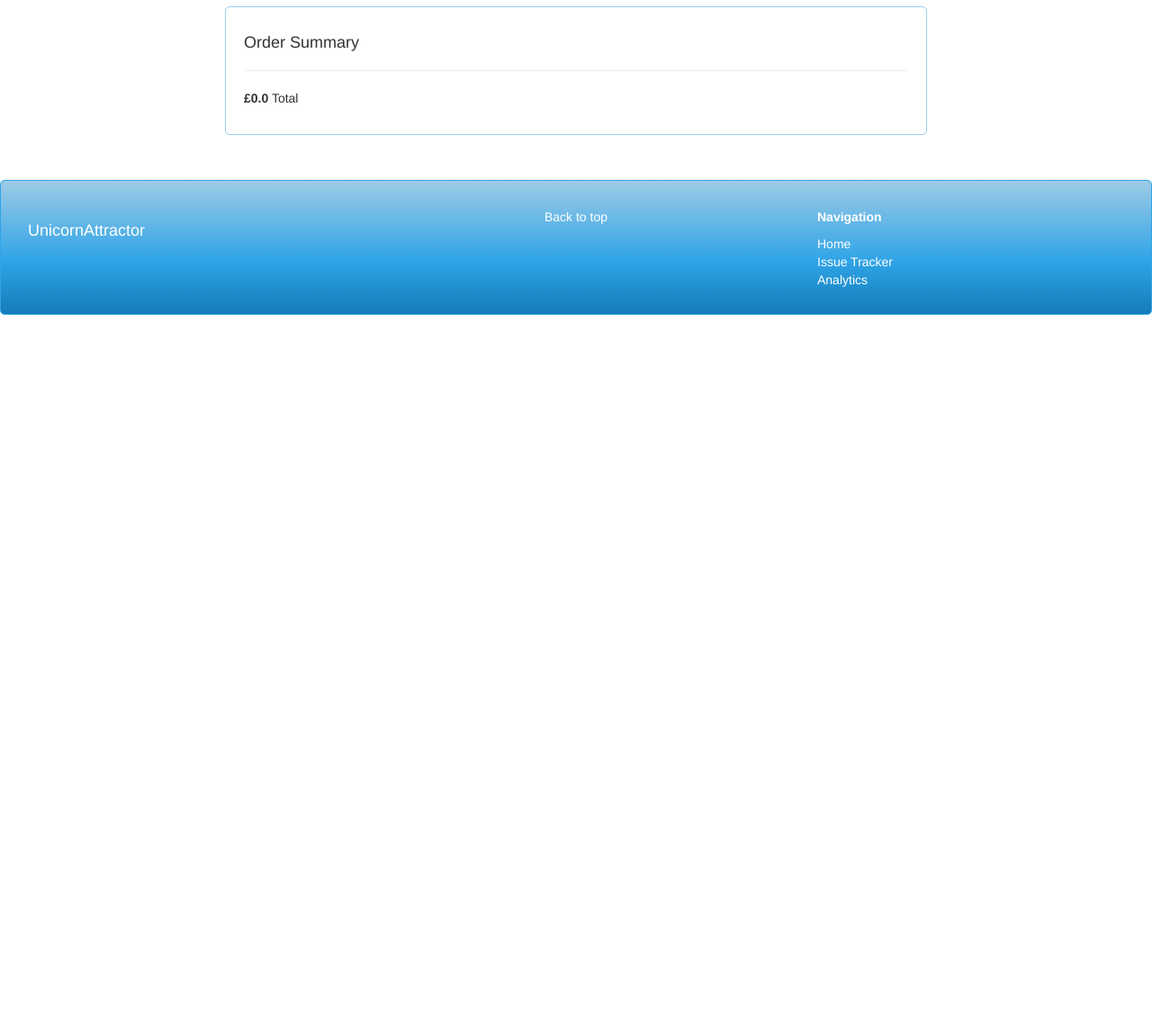
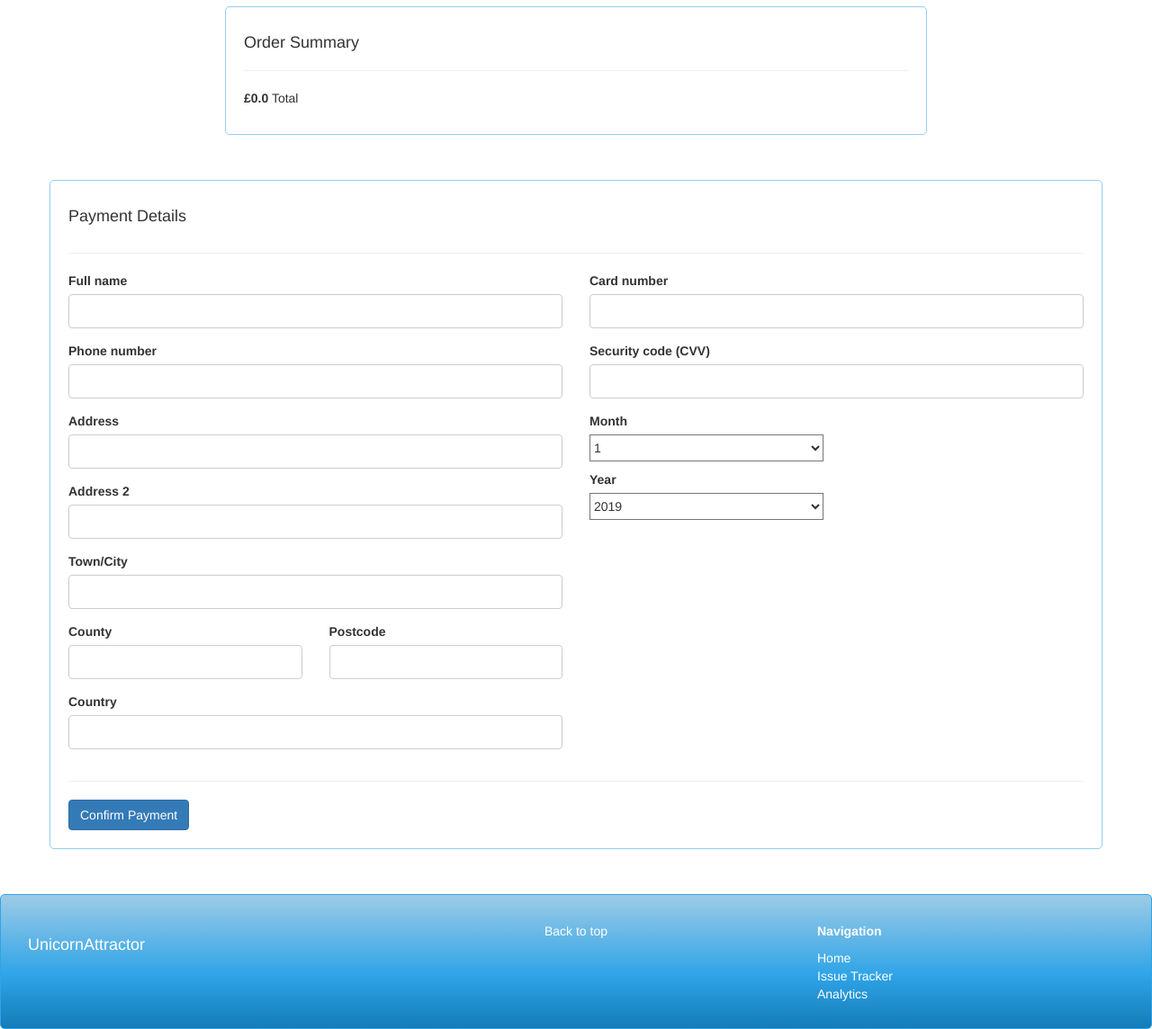
Before and after one commit to Kash1503/full-stack-frameworks-with-django, a Django app: page /checkout/ in a window 1280 px wide. Shown: the part 189-1333 px from the top of the page at 90% size. Before the commit the page ends 539 px from the top, so only its background shows below. Run offline with Django 3.2, Linux system fonts and the light colour scheme; the visitor is signed in with stand-in values (Sample User, id 1); some libraries are stand-ins or nearby versions; some web fonts are replaced.

Commit message:
Add checkout app and implement Stripe to make payments.

```diff
--- a/unicornAttractor/checkout/forms.py
+++ b/unicornAttractor/checkout/forms.py
@@ -6,14 +6,14 @@ class MakePaymentForm(forms.Form):
     Allow users to input payment information to complete the order
     """
 
-    MONTH_CHOICES = [(i, i) for i in range (1, 12)]
+    MONTH_CHOICES = [(i, i) for i in range (1, 13)]
     YEAR_CHOICES = [(i, i) for i in range (2019, 2038)]
 
-    card_number = forms.CharField(label='Card number', required=False)
+    credit_card_number = forms.CharField(label='Card number', required=False)
     cvv = forms.CharField(label='Security code (CVV)', required=False)
-    expiry_month = forms.ChoiceField(label='Month', choices=MONTH_CHOICES, required=False)
-    expiry_year = forms.ChoiceField(label='Year', choices=YEAR_CHOICES, required=False)
-    stripe_id = forms.CharField(widget=forms.HiddenInput)
+    expiry_month = forms.ChoiceField(label='Month', choices=MONTH_CHOICES, required=False, widget=forms.Select(attrs={'class': 'form-dropdown'}))
+    expiry_year = forms.ChoiceField(label='Year', choices=YEAR_CHOICES, required=False, widget=forms.Select(attrs={'class': 'form-dropdown'}))
+    stripe_id = forms.CharField(widget=forms.HiddenInput, required=False)
 
 
 class OrderForm(forms.ModelForm):
@@ -22,4 +22,9 @@ class OrderForm(forms.ModelForm):
     """
     class Meta:
         model = Order
-        fields = {'full_name', 'phone_number', 'country', 'county', 'town_or_city', 'postcode', 'street1', 'street2'}
+        fields = {'full_name', 'phone_number', 'country', 'county', 'town_or_city', 'postcode', 'street1', 'street2', 'country'}
+        labels = {
+            'street1': 'Address',
+            'street2': 'Address 2',
+            'town_or_city': 'Town/City',
+        }
--- a/unicornAttractor/checkout/templates/checkout.html
+++ b/unicornAttractor/checkout/templates/checkout.html
@@ -1,4 +1,15 @@
 {% extends 'base.html' %}
+{% load static from staticfiles %}
+{% block head_js %}
+<script type="text/javascript" src="https://js.stripe.com/v2/"></script>
+<script type="text/javascript">
+    //<![CDATA[
+    Stripe.publishableKey = '{{ publishable }}';
+    //]]>
+</script>
+<script type="text/javascript" src="{% static 'js/stripe.js' %}"></script>
+{% endblock %}
+
 {% block page_heading %}Checkout{% endblock %}
 
 {% block content %}
@@ -31,9 +42,123 @@
         </div>
     </div>
 </div>
-<!-- Order form -->
 
+<!-- Stripe messages -->
+<div id="credit-card-errors" style="display: none;">
+    <div id="alert-message block-message error" id="stripe-error-message"></div>
+</div>
+<!-- Stripe messages END -->
 
-<!-- Payment form -->
+<div class="row">
+    <div class="col-xs-12 section-box">
+        <div class="row">
+            <div class="col-xs-12">
+                <h4>Payment Details</h4>
+            </div>
+        </div>
+        <hr>
 
+        <form role="form" method='POST' id="payment-form">
+            <div class="row">
+                <!-- Order form -->
+                <div class="col-xs-6">
+                    <div class="row">
+                        <div class="col-xs-12 form-input">
+                            {{ order_form.full_name.errors }}
+                            {{ order_form.full_name.label_tag }}
+                            {{ order_form.full_name }}
+                        </div>
+                    </div>
+                    <div class="row">
+                        <div class="col-xs-12 form-input">
+                            {{ order_form.phone_number.errors }}
+                            {{ order_form.phone_number.label_tag }}
+                            {{ order_form.phone_number }}
+                        </div>
+                    </div>
+                    <div class="row">
+                        <div class="col-xs-12 form-input">
+                            {{ order_form.street1.errors }}
+                            {{ order_form.street1.label_tag }}
+                            {{ order_form.street1 }}
+                        </div>
+                    </div>
+                    <div class="row">
+                        <div class="col-xs-12 form-input">
+                            {{ order_form.street2.errors }}
+                            {{ order_form.street2.label_tag }}
+                            {{ order_form.street2 }}
+                        </div>
+                    </div>
+                    <div class="row">
+                        <div class="col-xs-12 form-input">
+                            {{ order_form.town_or_city.errors }}
+                            {{ order_form.town_or_city.label_tag }}
+                            {{ order_form.town_or_city }}
+                        </div>
+                    </div>
+                    <div class="row">
+                        <div class="col-xs-6 form-input">
+                            {{ order_form.county.errors }}
+                            {{ order_form.county.label_tag }}
+                            {{ order_form.county }}
+                        </div>
+                        <div class="col-xs-6 form-input">
+                            {{ order_form.postcode.errors }}
+                            {{ order_form.postcode.label_tag }}
+                            {{ order_form.postcode }}
+                        </div>
+                    </div>
+                    <div class="row">
+                        <div class="col-xs-12 form-input">
+                            {{ order_form.country.errors }}
+                            {{ order_form.country.label_tag }}
+                            {{ order_form.country }}
+                        </div>
+                    </div>
+                </div>
+                <!-- Payment form -->
+                <div class="col-xs-6">
+                    {% csrf_token %}
+                    <div class="row">
+                        <div class="col-xs-12 form-input">
+                            {{ payment_form.credit_card_number.errors }}
+                            {{ payment_form.credit_card_number.label_tag }}
+                            {{ payment_form.credit_card_number }}
+                        </div>
+                    </div>
+                    <div class="row">
+                        <div class="col-xs-12 form-input">
+                            {{ payment_form.cvv.errors }}
+                            {{ payment_form.cvv.label_tag }}
+                            {{ payment_form.cvv }}
+                        </div>
+                    </div>
+                    <div class="row">
+                        <div class="col-xs-6 form-input">
+                            {{ payment_form.expiry_month.errors }}
+                            {{ payment_form.expiry_month.label_tag }}
+                            {{ payment_form.expiry_month }}
+                        </div>
+                    </div>
+                    <div class="row">
+                        <div class="col-xs-6 form-input">
+                            {{ payment_form.expiry_year.errors }}
+                            {{ payment_form.expiry_year.label_tag }}
+                            {{ payment_form.expiry_year }}
+                        </div>
+                    </div>
+                </div>
+            </div>
+            <hr>
+            <div class="row">
+                {% csrf_token %}
+                <div class="col-xs-12">
+                    <input class="btn btn-primary" type="submit" name="commit" id="submit_payment_btn"
+                        value="Confirm Payment">
+                </div>
+            </div>
+        </form>
+    </div>
+</div>
 {% endblock %}
--- a/unicornAttractor/checkout/views.py
+++ b/unicornAttractor/checkout/views.py
@@ -1,8 +1,12 @@
-from django.shortcuts import render
+from django.shortcuts import render, get_object_or_404, redirect, reverse
 import stripe
 from django.contrib.auth.decorators import login_required
+from django.contrib import messages
 from django.conf import settings
+from django.utils import timezone
 from .forms import OrderForm, MakePaymentForm
+from tickets.models import Ticket
+from .models import OrderLineItem
 
 # Create your views here.
 stripe.api_key = settings.STRIPE_SECRET_KEY
@@ -14,10 +18,56 @@ def checkout(request):
     """
 
     if request.method == 'POST':
-        order_form = OrderForm(request.POST)
-        payment_form = MakePaymentForm(request.POST)
+        order_form = OrderForm(request.POST, label_suffix='')
+        payment_form = MakePaymentForm(request.POST, label_suffix='')
+
+        if order_form.is_valid() and payment_form.is_valid():
+            order = order_form.save(commit=False)
+            order.date_ordered = timezone.now()
+            order.save()
+
+            cart = request.session.get('cart', {})
+            total_pledge = 0
+            for id, pledge in cart.items():
+                ticket = get_object_or_404(Ticket, pk=id)
+                total_pledge += pledge
+                order_line_item = OrderLineItem(
+                    order=order,
+                    ticket=ticket,
+                    pledge=pledge
+                )
+                order_line_item.save()
+
+            try:
+                customer = stripe.Charge.create(
+                    amount=int(total_pledge * 100),
+                    currency = 'GBP',
+                    description=request.user.email,
+                    source=payment_form.cleaned_data['stripe_id'],
+                )
+            except stripe.error.CardError:
+                messages.error(request, 'Your card was declined!')
+
+            if customer.paid:
+                messages.error(request, 'You have successfully paid!')
+
+                for id, pledge in cart.items():
+                    ticket = get_object_or_404(Ticket, pk=id)
+                    ticket.value += pledge
+                    ticket.save()
+
+                request.session['cart'] = {}
+                return redirect(reverse('tracker'))
+            else:
+                messages.error(request, 'Unable to take payment!')
+
+        else:
+            print(payment_form.errors)
+            print(order_form.errors)
+            messages.error(request, 'Unable to take payment with that card!')
+
     else:
-        order_form = OrderForm()
-        payment_form = MakePaymentForm()
+        order_form = OrderForm(label_suffix='')
+        payment_form = MakePaymentForm(label_suffix='')
 
-    return render(request, 'checkout.html', {'order_form': order_form, 'payment_form': payment_form})
+    return render(request, 'checkout.html', {'order_form': order_form, 'payment_form': payment_form, 'publishable': settings.STRIPE_PUBLISHABLE_KEY})
--- /dev/null
+++ b/unicornAttractor/static/js/stripe.js
@@ -0,0 +1,31 @@
+$(function() {
+    $("#payment-form").submit(function() {
+        var form = this;
+        var card = {
+            number: $("#id_credit_card_number").val(),
+            expMonth: $("#id_expiry_month").val(),
+            expYear: $("#id_expiry_year").val(),
+            cvc: $("#id_cvv").val()
+        };
+
+    Stripe.createToken(card, function(status, response) {
+        if (status === 200) {
+            $("#credit-card-errors").hide();
+            $("#id_stripe_id").val(response.id);
+
+            // Prevent the credit card details from being submitted to our server
+            $("#id_credit_card_number").removeAttr('name');
+            $("#id_cvv").removeAttr('name');
+            $("#id_expiry_month").removeAttr('name');
+            $("#id_expiry_year").removeAttr('name');
+
+            form.submit();
+        } else {
+            $("#stripe-error-message").text(response.error.message);
+            $("#credit-card-errors").show();
+            $("#validate_card_btn").attr("disabled", false);
+        }
+    });
+    return false;
+    });
+});
```
Also changed, not shown: unicornAttractor/checkout/migrations/0002_auto_20190716_2255.py (added), unicornAttractor/checkout/migrations/0003_auto_20190716_2257.py (added).
